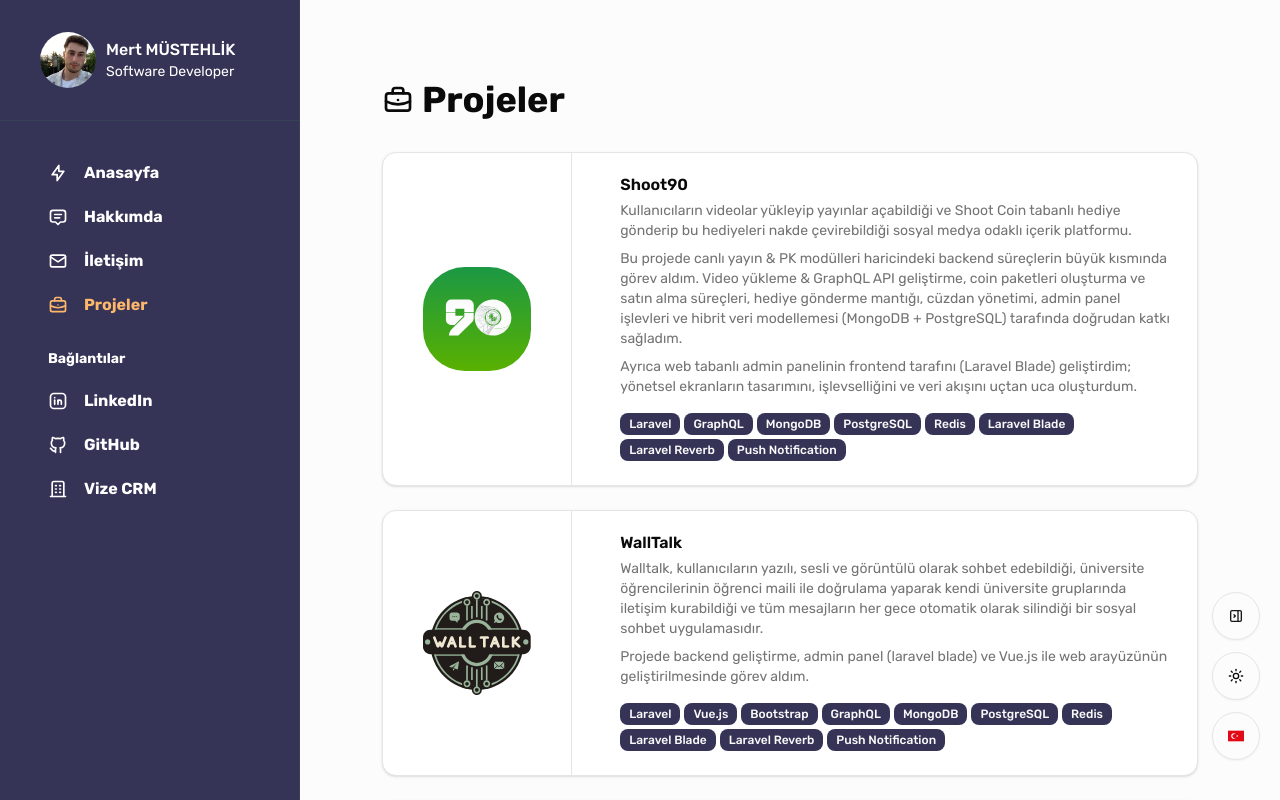
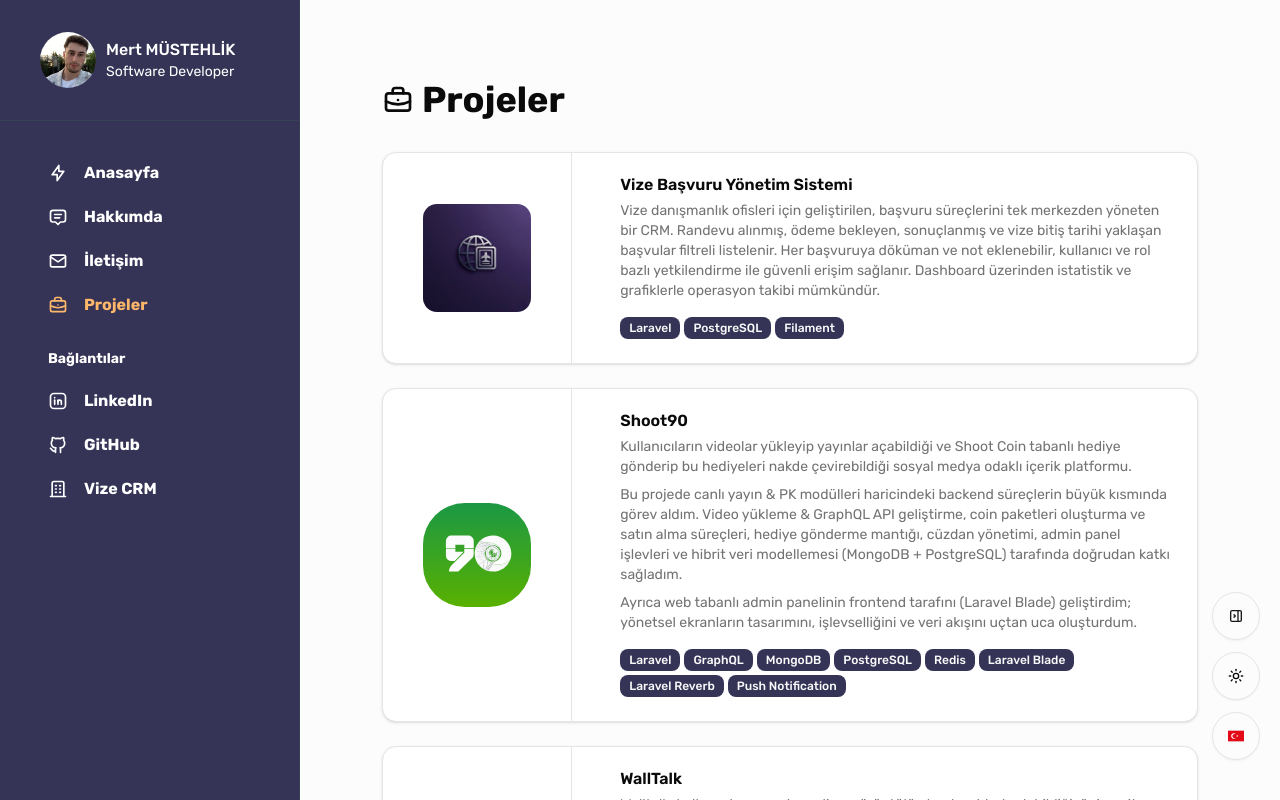
Before and after one commit to MertMustehlik/who-is-mert, a Next.js app: page /projects in a window 1280 px wide. Built offline with nearby package versions, Linux system fonts and the light colour scheme.

Commit message:
Add Vize CRM project details and descriptions.

```diff
--- a/constants/projects.tsx
+++ b/constants/projects.tsx
@@ -6,6 +6,16 @@ export interface Project {
 }
 
 export const projects: Project[] = [
+  {
+    image: "images/projects/vize-crm.jpeg",
+    title: "Vize Başvuru Yönetim Sistemi",
+    slug: "vize-basvuru-yonetim-sistemi",
+    technologies: [
+      "Laravel",
+      "PostgreSQL",
+      "Filament"
+    ],
+  },
   {
     image: "images/projects/shoot90.svg",
     title: "Shoot90",
--- a/locales/en/common.json
+++ b/locales/en/common.json
@@ -42,6 +42,11 @@
   },
   "projects_page": {
     "projects": "Projects",
+    "vize-basvuru-yonetim-sistemi": {
+      "description": [
+        "A CRM system developed for visa consultancy offices to centrally manage application processes. It allows filtering and listing applications with scheduled appointments, pending payments, completed statuses, and visas nearing expiration. Each application supports document uploads and note-taking, while secure access is ensured through user- and role-based authorization. Operational performance can be monitored via statistics and visual dashboards."
+      ]
+    },
     "shoot90": {
       "description": [
         "A social media-focused content platform where users can upload videos, host live broadcasts, send Shoot Coin-based gifts, and convert them to cash.",
--- a/locales/tr/common.json
+++ b/locales/tr/common.json
@@ -42,6 +42,11 @@
   },
   "projects_page": {
     "projects": "Projeler",
+    "vize-basvuru-yonetim-sistemi": {
+      "description": [
+        "Vize danışmanlık ofisleri için geliştirilen, başvuru süreçlerini tek merkezden yöneten bir CRM. Randevu alınmış, ödeme bekleyen, sonuçlanmış ve vize bitiş tarihi yaklaşan başvular filtreli listelenir. Her başvuruya döküman ve not eklenebilir, kullanıcı ve rol bazlı yetkilendirme ile güvenli erişim sağlanır. Dashboard üzerinden istatistik ve grafiklerle operasyon takibi mümkündür."
+      ]
+    },
     "shoot90": {
       "description": [
         "Kullanıcıların videolar yükleyip yayınlar açabildiği ve Shoot Coin tabanlı hediye gönderip bu hediyeleri nakde çevirebildiği sosyal medya odaklı içerik platformu.",
```
Also changed, not shown: public/images/projects/vize-crm.jpeg (added).
